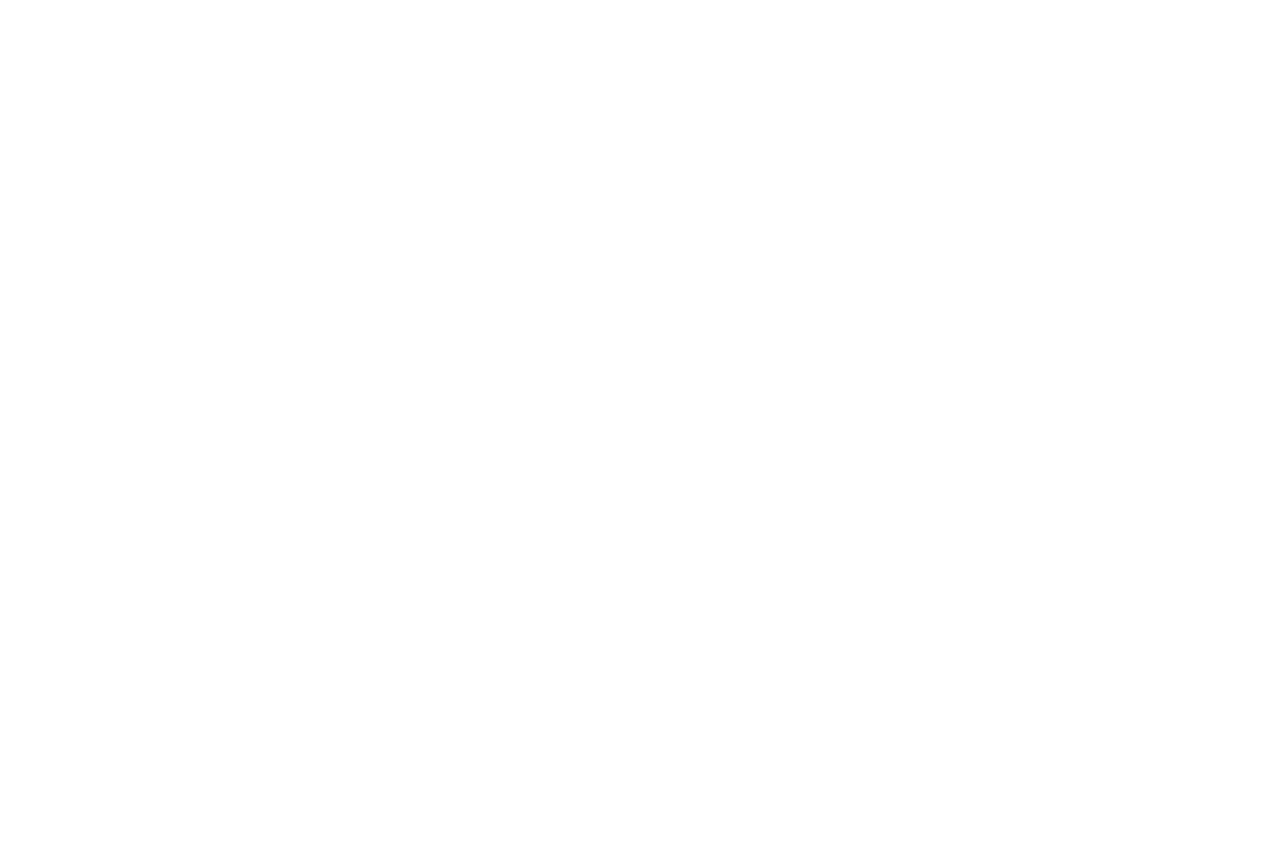
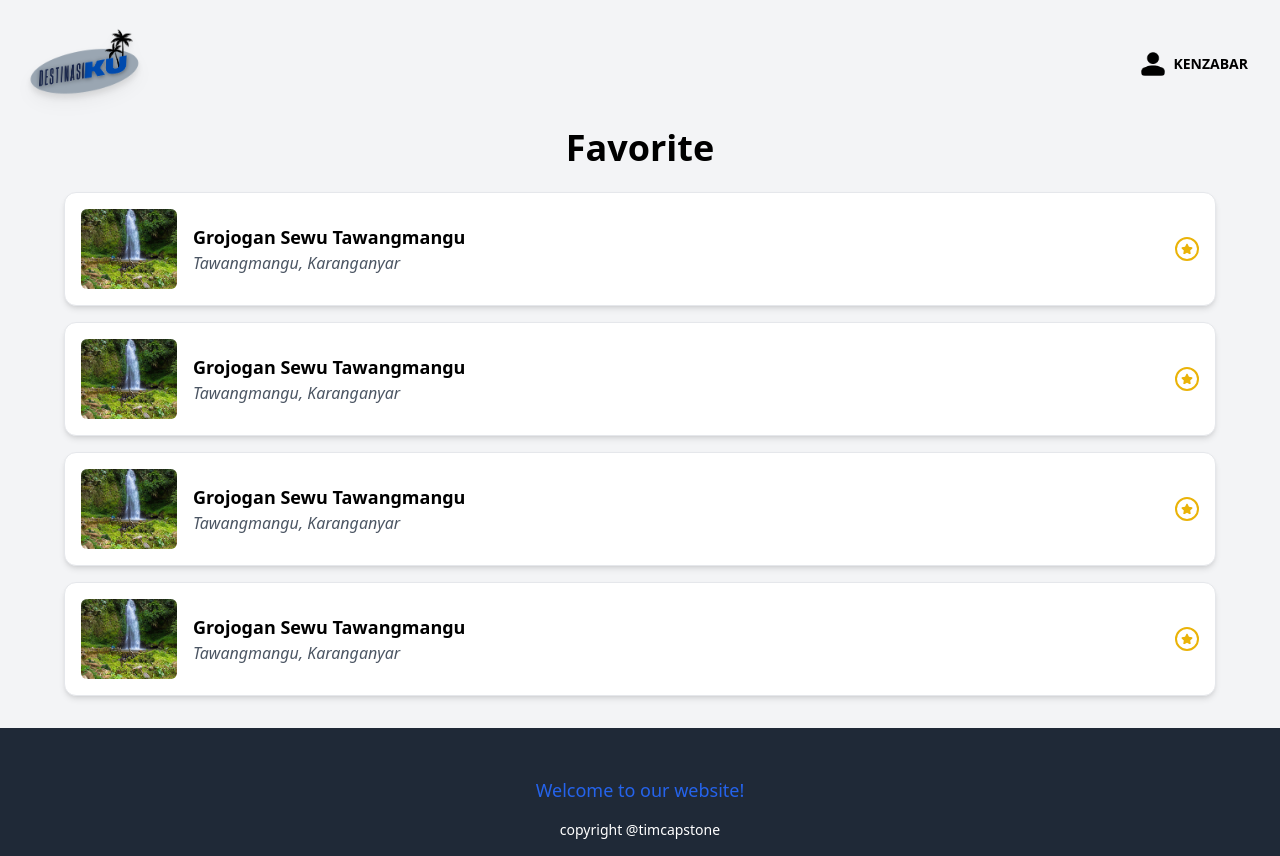
Before and after one commit to Oradra19/Capstone, a React (Vite) app: page /favorite in a window 1280 px wide. Before the commit this address had no page. Before the commit the page ends 800 px from the top, so only its background shows below. Built offline with nearby package versions, Linux system fonts and the light colour scheme.

Commit message:
halaman favorite

```diff
--- a/src/App.jsx
+++ b/src/App.jsx
@@ -6,6 +6,7 @@ import Register from './app/halaman-register/page';
 import UtamaLogin from './app/halaman-utama-login/page';
 import UtamaProfil from './app/halaman-utama-profil/page';
 import PageDetailWisata from "./app/detail-wisata/page.jsx";
+import Favorite from "./app/halaman-favorit/page";
 
 function AppRoutes({ user, setUser }) {
   const location = useLocation();
@@ -20,6 +21,7 @@ function AppRoutes({ user, setUser }) {
         <Route path="/utamalogin" element={<UtamaLogin />} />
         <Route path="/utamaprofil" element={<UtamaProfil />} />
         <Route path="/detail/:id" element={<PageDetailWisata />} />
+        <Route path="/favorite" element={<Favorite />} />
       </Routes>
 
       {backgroundLocation && (
--- /dev/null
+++ b/src/app/halaman-favorit/page.jsx
@@ -0,0 +1,74 @@
+import React from "react";
+import { FaStar, FaUser } from "react-icons/fa";
+
+const favorites = [
+  {
+    title: "Grojogan Sewu Tawangmangu",
+    location: "Tawangmangu, Karanganyar",
+    image: "/assets/ListWisata/grojogan.png",
+  },
+
+  {
+    title: "Grojogan Sewu Tawangmangu",
+    location: "Tawangmangu, Karanganyar",
+    image: "/assets/ListWisata/grojogan.png",
+  },
+
+  {
+    title: "Grojogan Sewu Tawangmangu",
+    location: "Tawangmangu, Karanganyar",
+    image: "/assets/ListWisata/grojogan.png",
+  },
+
+  {
+    title: "Grojogan Sewu Tawangmangu",
+    location: "Tawangmangu, Karanganyar",
+    image: "/assets/ListWisata/grojogan.png",
+  }
+];
+
+const Favorite = () => {
+  return (
+    <div className="min-h-screen bg-gray-100 font-sans">
+      <div className="flex justify-between items-center p-6">
+        <img src="/assets/logo2.png" alt="Logo" className="h-20 drop-shadow-lg" />
+        <div className="flex items-center gap-2 text-black font-semibold text-sm">
+            <i className="fas fa-user-circle text-xl text-white"></i>
+            <img src="/assets/icons/user-profile.png" alt="User" className="w-6 h-6 rounded" />
+            <span className="font-bold">KENZABAR</span>
+            <i className="fas fa-chevron-down text-xs text-black"></i>
+        </div>
+      </div>
+
+      <h1 className="text-center text-4xl font-bold mb-6">Favorite</h1>
+
+
+      <div className="space-y-4 px-4 md:px-16">
+        {favorites.map((item, index) => (
+          <div
+            key={index}
+            className="flex items-center bg-white rounded-xl shadow-md p-4 gap-4 border"
+          >
+            <img
+              src={item.image}
+              alt={item.title}
+              className="w-24 h-20 object-cover rounded-md"
+            />
+            <div className="flex-1">
+              <h2 className="text-lg font-extrabold">{item.title}</h2>
+              <p className="italic text-gray-600">{item.location}</p>
+            </div>
+            <FaStar className="text-yellow-500 text-2xl border-2 border-yellow-500 rounded-full p-1" />
+          </div>
+        ))}
+      </div>
+
+      <footer className="bg-gray-800 py-4 mt-8">
+          <p className="text-center text-lg text-blue-600 mt-8 mb-4">Welcome to our website!</p>
+          <p className="text-center text-sm text-white">copyright @timcapstone</p>
+      </footer>
+    </div>
+  );
+};
+
+export default Favorite;
--- a/src/app/halaman-utama/page.jsx
+++ b/src/app/halaman-utama/page.jsx
@@ -15,7 +15,6 @@ const HalamanUtama = ({user}) => {
         <footer className="bg-gray-800 py-4 mt-8">
             <p className="text-center text-lg text-blue-600 mt-8 mb-4">Welcome to our website!</p>
             <p className="text-center text-sm text-white">copyright @timcapstone</p>
-
         </footer>
       </div>
     );
--- a/src/components/detailwisata.jsx
+++ b/src/components/detailwisata.jsx
@@ -1,45 +1,50 @@
 export default function DetailWisata({ nama, lokasi, deskripsi, gambar, harga, rating, mapsEmbedUrl }) {
 
-  function tambahKeLocalStorage(kategori, namaWisata) {
-    const key = `wisata_${kategori}`;
-    const existing = JSON.parse(localStorage.getItem(key)) || [];
+function tambahKeLocalStorage(namaWisata) {
+  const existing = JSON.parse(localStorage.getItem("favorit")) || [];
 
   if (!existing.includes(namaWisata)) {
     existing.push(namaWisata);
-      localStorage.setItem(key, JSON.stringify(existing));
-      alert(`Ditambahkan ke ${kategori}!`);
+    localStorage.setItem("favorit", JSON.stringify(existing));
+    alert(`Ditambahkan ke favorit!`);
   } else {
-      alert(`${namaWisata} sudah ada di ${kategori}.`);
+    alert(`${namaWisata} sudah ada di favorit.`);
   }
 }
 
+
   return (
-      <div className="p-6 max-w-4xl mx-auto space-y-6">
-        <img src={gambar} alt={nama} className="w-full h-64 object-cover rounded-xl" />
+    <>
+      <div className="min-h-screen bg-[#fdfefe] py-10 px-4 flex justify-center">
+        <div className="fixed top-8 left-10 z-50">
+          <img src="/assets/logo2.png" alt="logo" className="h-20 drop-shadow-lg" />
+        </div>
+
+        <div className="w-full max-w-6xl bg-[#F1F0E8] border border-gray-300 shadow-lg rounded-xl p-6 space-y-6">
+          <img src={gambar} alt={nama} className="w-full h-64 object-cover rounded-xl shadow" />
 
           <div className="space-y-2">
-          <h1 className="text-3xl font-bold">{nama}</h1>
+            <h1 className="text-3xl font-bold text-gray-800">{nama}</h1>
             <p className="text-gray-600">📍 {lokasi}</p>
-          <p className="text-gray-700">{deskripsi}</p>
+            <p className="text-gray-700 leading-relaxed">{deskripsi}</p>
             <p className="text-lg font-semibold text-green-700">🎟️ Harga tiket: Rp{harga.toLocaleString()}</p>
             <p className="text-yellow-500">⭐ Rating: {rating}</p>
           </div>
 
-        <div className="flex gap-4">
+          <div className="flex gap-4 flex-wrap">
             <button
-          className="px-4 py-2 bg-blue-600 text-white rounded-lg hover:bg-blue-700"
+              className="px-4 py-2 bg-blue-600 text-white rounded-lg hover:bg-blue-700 transition"
               onClick={() => tambahKeLocalStorage("rencana", nama)}
             >
-          Tambah ke Rencana
+              Tambah ke Plan
             </button>
 
             <button
-          className="px-4 py-2 bg-pink-500 text-white rounded-lg hover:bg-pink-600"
+              className="px-4 py-2 bg-pink-500 text-white rounded-lg hover:bg-pink-600 transition"
               onClick={() => tambahKeLocalStorage("favorit", nama)}
             >
-          Tambah ke Favorit
+              Tambah ke Favorite
             </button>
-
           </div>
 
           <div className="mt-4">
@@ -49,10 +54,16 @@ export default function DetailWisata({ nama, lokasi, deskripsi, gambar, harga, r
               height="300"
               allowFullScreen=""
               loading="lazy"
-            className="rounded-lg"
+              className="rounded-lg border border-gray-200"
               referrerPolicy="no-referrer-when-downgrade"
             ></iframe>
           </div>
         </div>
+      </div>
+      <footer className="bg-gray-800 py-4 mt-8">
+          <p className="text-center text-lg text-blue-600 mt-8 mb-4">Welcome to our website!</p>
+          <p className="text-center text-sm text-white">copyright @timcapstone</p>
+      </footer>
+      </>
     );
     }
--- a/src/components/navbar/navbar.jsx
+++ b/src/components/navbar/navbar.jsx
@@ -1,4 +1,4 @@
-import React, { useState } from "react";
+import React, { useState, useEffect } from "react";
 import { Link, useLocation } from "react-router-dom";
 
 const Navbar = () => {
@@ -6,9 +6,21 @@ const Navbar = () => {
   const [isLoggedIn, setIsLoggedIn] = useState(false);
   const [dropdownOpen, setDropdownOpen] = useState(false);
 
+  // Memuat status login dari localStorage saat komponen dimuat
+  useEffect(() => {
+    const loggedInStatus = localStorage.getItem("isLoggedIn") === "true";
+    setIsLoggedIn(loggedInStatus);
+  }, []);
+
   const handleLogout = () => {
     setIsLoggedIn(false);
+    localStorage.setItem("isLoggedIn", "false"); // Set status login menjadi false di localStorage
     setDropdownOpen(false);
+  };
+
+  const handleLogin = () => {
+    setIsLoggedIn(true);
+    localStorage.setItem("isLoggedIn", "true"); // Set status login menjadi true di localStorage
   };
 
   return (
@@ -31,7 +43,7 @@ const Navbar = () => {
               to="/login"
               state={{ backgroundLocation: location }}
               className="bg-white text-black-700 px-5 py-2 text-sm flex items-center gap-2 rounded-full shadow"
-              onClick={() => setIsLoggedIn(true)} // simulasi login
+              onClick={handleLogin} // Simulasi login dan set status
             >
               <i className="fas fa-user-circle text-black-500 text-lg"></i>
               <span className="font-semibold">Log in</span>
```
Also changed, not shown: public/assets/logo2.png (added). Lines whose indentation alone changed are shown as unchanged.
